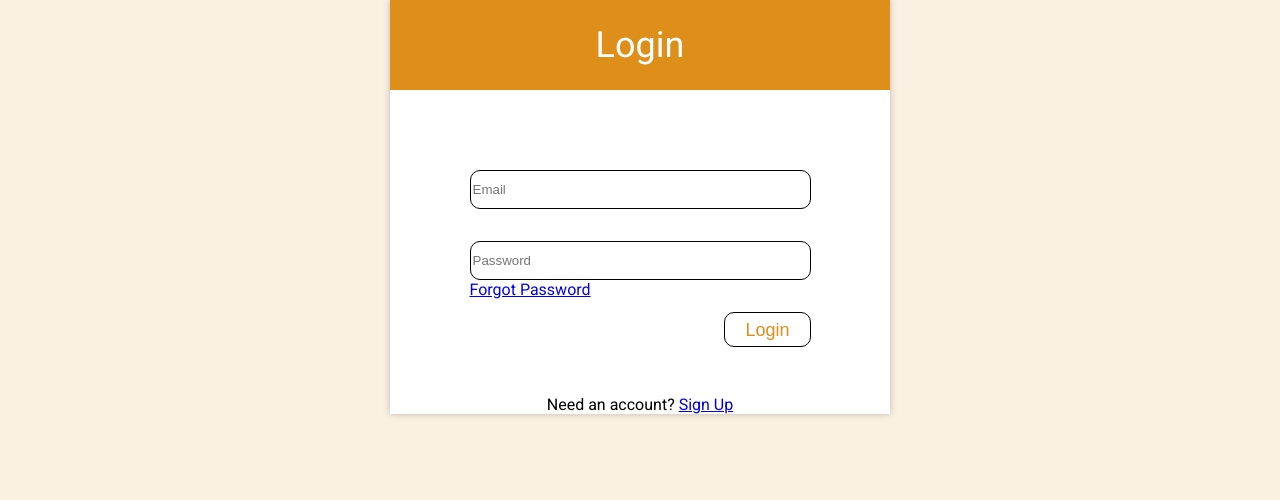
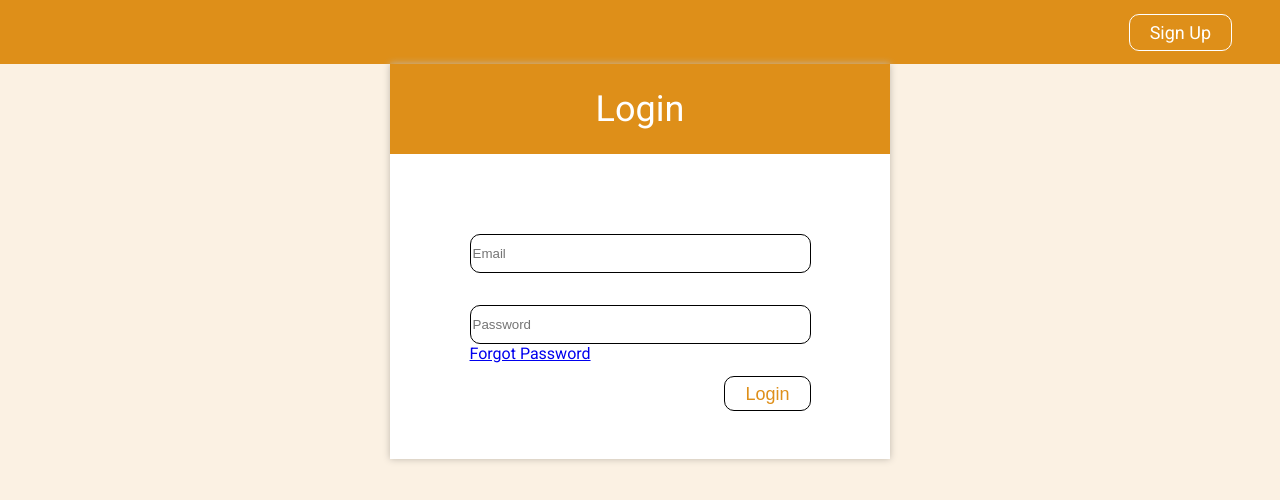
Before and after one commit to AndrewYoung1998/OperationFoxtrot, a React (Create React App) app: page /login in a window 1280 px wide. Shown: the top 500 px of the page. Built offline with nearby package versions, Linux system fonts and the light colour scheme; no server answers.

Commit message:
Modified Routing between pages Database call to get user data for profile

```diff
--- a/package.json
+++ b/package.json
@@ -6,7 +6,8 @@
     "@testing-library/jest-dom": "^5.11.9",
     "@testing-library/react": "^11.2.5",
     "@testing-library/user-event": "^12.6.3",
-    "firebase": "^8.2.5",
+    "firebase": "^8.2.6",
+    "firebase-admin": "^9.5.0",
     "react": "^17.0.1",
     "react-dom": "^17.0.1",
     "react-router-dom": "^5.2.0",
@@ -36,5 +37,6 @@
       "last 1 firefox version",
       "last 1 safari version"
     ]
-  }
+  },
+  "devDependencies": {}
 }
--- a/src/components/App.js
+++ b/src/components/App.js
@@ -7,6 +7,7 @@ import ForgotPassword from "./ForgotPassword";
 import {AuthProvider} from "../contexts/AuthContext";
 import {BrowserRouter as Router, Switch, Route} from "react-router-dom";
 import PrivateRoute from "./PrivateRoute";
+import Profile from "./Profile";
 
 function App() {
   return (
@@ -17,7 +18,8 @@ function App() {
                 <Switch>
                     {/*Private route is to check a user is signed in*/}
                     <PrivateRoute exact path="/" component={Dashboard}/>
-                    <PrivateRoute  path="/update-profile" component={UpdateProfile}/>
+                    <PrivateRoute path="/profile" component={Profile}/>
+                    <PrivateRoute path="/update-profile" component={UpdateProfile}/>
 
                     {/*Routes to pages without having to be signed in*/}
                     <Route path="/signup" component={SignUp}/>
--- a/src/components/Dashboard.js
+++ b/src/components/Dashboard.js
@@ -1,33 +1,17 @@
-import React, {useState} from 'react';
-import {Link, useHistory} from "react-router-dom";
-import {useAuth} from "../contexts/AuthContext";
+import React from 'react';
+import {Link} from "react-router-dom";
+
 
 export default function Dashboard(){
-    const [error, setError] = useState();
-    const { currentUser, logout } =useAuth();
-    const history = useHistory();
-    async function handleLogout() {
-        setError('');
 
-        try {
-            await logout()
-            history.push('/login')
-        } catch {
-            setError('Failed to Logout')
-        }
-    }
     return(
         <div>
-            <h1>Profile</h1>
-            {error && alert({error})}
-            <div className="email">
-                Email: {currentUser.email}
-                <br/>
-                <Link to="/update-profile" className="profile-button">Update Profile</Link>
-            </div>
-            <div className="logout">
-                <button onClick={handleLogout}>Log Out</button>
-            </div>
+            <header>
+                <div className="button">
+                    <Link to='/Profile'>View Profile</Link>
+                </div>
+            </header>
+            <h1>List of Therapist</h1>
         </div>
     )
 }
--- a/src/components/Login.js
+++ b/src/components/Login.js
@@ -28,6 +28,11 @@ export default function Login(){
 
     return(
         <div>
+            <header>
+                <div className="button sign-up">
+                   <Link to='/signup'>Sign Up</Link>
+                </div>
+            </header>
             <form onSubmit={handleSubmit}>
                 <div className="form-header">
                     <h1>Login</h1>
@@ -39,12 +44,9 @@ export default function Login(){
                     <input type="password" ref={passwordRef} placeholder="Password"/>
                     <br/>
                     <button type="submit" disabled={loading}>Login</button>
-                    <div className="sign-up">
+                    <div className="forgot-password">
                         <Link to='/forgot-password'>Forgot Password</Link>
                     </div>
-                </div>
-                <div className="sign-up">
-                    Need an account? <Link to='/signup'>Sign Up</Link>
                 </div>
             </form>
         </div>
--- /dev/null
+++ b/src/components/Profile.js
@@ -0,0 +1,55 @@
+import React, {useState, useEffect} from 'react';
+import {Link, useHistory} from "react-router-dom";
+import {useAuth} from "../contexts/AuthContext";
+import 'firebase/firestore';
+import {db} from '../firebase'
+
+export default function Profile() {
+    const [error, setError] = useState();
+    const [veterans, setVeterans] = useState();
+    const {currentUser, logout} = useAuth();
+    const history = useHistory();
+
+    async function handleLogout() {
+        setError('');
+        try {
+            await logout()
+            history.push('/login')
+        } catch {
+            setError('Failed to Logout')
+        }
+    }
+
+    useEffect(() => {
+        db.collection("veterans").doc(currentUser.uid).get().then(doc =>{
+            setVeterans(doc.data())
+        });
+    },[currentUser.uid]);
+
+    return (
+        <div className="profile">
+            <header>
+                <h1>Profile</h1>
+                <div className="button therapist-button">
+                    <Link to='/'>List of Therapist</Link>
+                </div>
+            </header>
+            {error && alert({error})}
+
+            <div className="information">
+                Name: {veterans?.name}
+                <br/>
+                <br/>
+                Email: {currentUser.email}
+                <br/>
+                <br/>
+                Military Rank:{veterans?.military_rank}
+                <br/>
+                <div className="info-footer">
+                    <Link to="/update-profile" className="button">Update Profile</Link>
+                    <button onClick={handleLogout}>Log Out</button>
+                </div>
+            </div>
+        </div>
+    )
+}
--- a/src/components/SignUp.js
+++ b/src/components/SignUp.js
@@ -2,9 +2,15 @@ import React, {useRef, useState} from 'react';
 import './css/forms.css';
 import {useAuth} from "../contexts/AuthContext";
 import {Link, useHistory} from "react-router-dom";
+import 'firebase/firestore';
+import {db} from '../firebase'
 
 export default function SignUp(){
+    const nameRef = useRef();
     const emailRef = useRef();
+    const yearsEnlistedRef = useRef();
+    const rankRef = useRef();
+    const zipCodeRef = useRef();
     const passwordRef = useRef();
     const confirmPasswordRef = useRef();
     const { signup } = useAuth();
@@ -14,17 +20,27 @@ export default function SignUp(){
 
     async function handleSubmit(e) {
         e.preventDefault()
-
         //Checks that passwords match
         if (passwordRef.current.value !== confirmPasswordRef.current.value) {
             return setError('Passwords do not match')
         }
+
         //Try/Catch to make sure account creation is successful
         try {
             setError('');
             setLoading(true)
-            await signup(emailRef.current.value, passwordRef.current.value);
-            history.push('/');
+            await signup(emailRef.current.value, passwordRef.current.value)
+                .then(cred =>{
+                    return db.collection('veterans').doc(cred.user.uid).set({
+                        name:nameRef.current.value,
+                        //email:emailRef.current.value,
+                        year_enlisted:yearsEnlistedRef.current.value,
+                        military_rank:rankRef.current.value,
+                        zip_code:zipCodeRef.current.value
+                })
+            }).then(() =>{
+                history.push('/');
+            });
         } catch {
             setError('Failed to create account')
             alert(error)
@@ -39,7 +55,15 @@ export default function SignUp(){
                     <h1>Veteran Information</h1>
                 </div>
                 <div className="form-body">
+                    <input type="text" ref={nameRef} placeholder="Full Name"/>
+                    <br/>
                     <input type="email" ref={emailRef} placeholder="Email"/>
+                    <br/>
+                    <input type="number" ref={yearsEnlistedRef} placeholder="Years Enlisted"/>
+                    <br/>
+                    <input type="text" ref={rankRef} placeholder="Military Rank"/>
+                    <br/>
+                    <input type="number" ref={zipCodeRef} placeholder="Zip Code"/>
                     <br/>
                     <input type="password" ref={passwordRef} placeholder="Password"/>
                     <br/>
--- a/src/components/UpdateProfile.js
+++ b/src/components/UpdateProfile.js
@@ -49,6 +49,7 @@ export default function UpdateProfile(){
                 </div>
                 <p>{error}</p>
                 <div className="form-body">
+
                     <input type="email" ref={emailRef} placeholder="Email" defaultValue={currentUser.email}/>
                     <br/>
                     <input type="password" ref={passwordRef} placeholder="leave blank to keep the same"/>
--- a/src/components/css/style.css
+++ b/src/components/css/style.css
@@ -2,3 +2,75 @@ body{
     margin: 0;
     background: #FBF1E3;
 }
+header{
+    background: #DE8F19;
+    color: #fff;
+    width: 100%;
+    text-align: end;
+    font-family: 'Roboto', -apple-system, sans-serif;
+    padding: 2rem 0rem;
+    display: flex;
+    justify-content: center;
+}
+header .sign-up{
+    padding: 0 2rem;
+}
+header .button{
+    align-self: center;
+    position: absolute;
+    right: 1rem;
+}
+header .button a{
+    color: #ffffff;
+    border-radius: 10px;
+    height: 35px;
+    border: solid 1px #fff;
+    margin: 2rem 0;
+    font-size:18px;
+    padding: 7px 20px;
+    transition: ease-in-out .25s;
+    text-decoration: none;
+}
+header .button a:hover{
+    color: #DE8F19;
+    background: #ffffff;
+    border:none;
+    box-shadow: 0 0 5px 0 #BFB7AD;
+}
+.information{
+    display: flex;
+    flex-direction: column;
+    box-shadow: 0 0 7px 0 #BFB7AD;
+    margin-right: auto;
+    margin-left: auto;
+    /* give it dimensions */
+    padding: 3rem;
+    width: 500px;
+    font-family: 'Roboto',-apple-system, sans-serif;
+    background: #fff;
+    font-size: 20px;
+    margin-top:5rem;
+}
+.information .military-rank{
+    text-transform: uppercase;
+}
+.information .info-footer{
+    padding: 2rem 0 0 0;
+}
+.information .info-footer button{
+    float: right;
+    background: #ffffff;
+    color: #DE8F19;
+    border-radius: 10px;
+    height: 35px;
+    border: solid .25px #000;
+    font-size: 18px;
+    padding: 7px 20px;
+    transition: ease-in-out .25s;
+}
+.information .info-footer button:hover {
+    color: #fff;
+    background: #DE8F19;
+    border: none;
+    box-shadow: 0 0 5px 0 #bfb7ad;
+}
--- a/src/contexts/AuthContext.js
+++ b/src/contexts/AuthContext.js
@@ -10,7 +10,7 @@ export function AuthProvider({ children }){
     const [currentUser, setCurrentUser] = useState()
     const [loading, setLoading] = useState(true)
 
-    //Signs user up using firbase auth
+    //Signs user up using firebase auth
     function signup(email, password){
         return auth.createUserWithEmailAndPassword(email, password)
     }
--- a/src/firebase.js
+++ b/src/firebase.js
@@ -1,5 +1,9 @@
 import firebase from "firebase/app";
 import "firebase/auth";
+import 'firebase/firestore';
+//const admin = require('firebase-admin');
+//admin.initializeApp();
+
 
 const app = firebase.initializeApp({
     apiKey: process.env.REACT_APP_FIREBASE_AUTH_API_KEY,
@@ -10,5 +14,7 @@ const app = firebase.initializeApp({
     appId: process.env.REACT_APP_FIREBASE_APP_ID
 });
 
-export  const auth = app.auth();
+
+export const auth = app.auth();
+export const db = app.firestore();
 export default app
```
Also changed, not shown: 1 other file (tests, documents, lock files or other folders).
